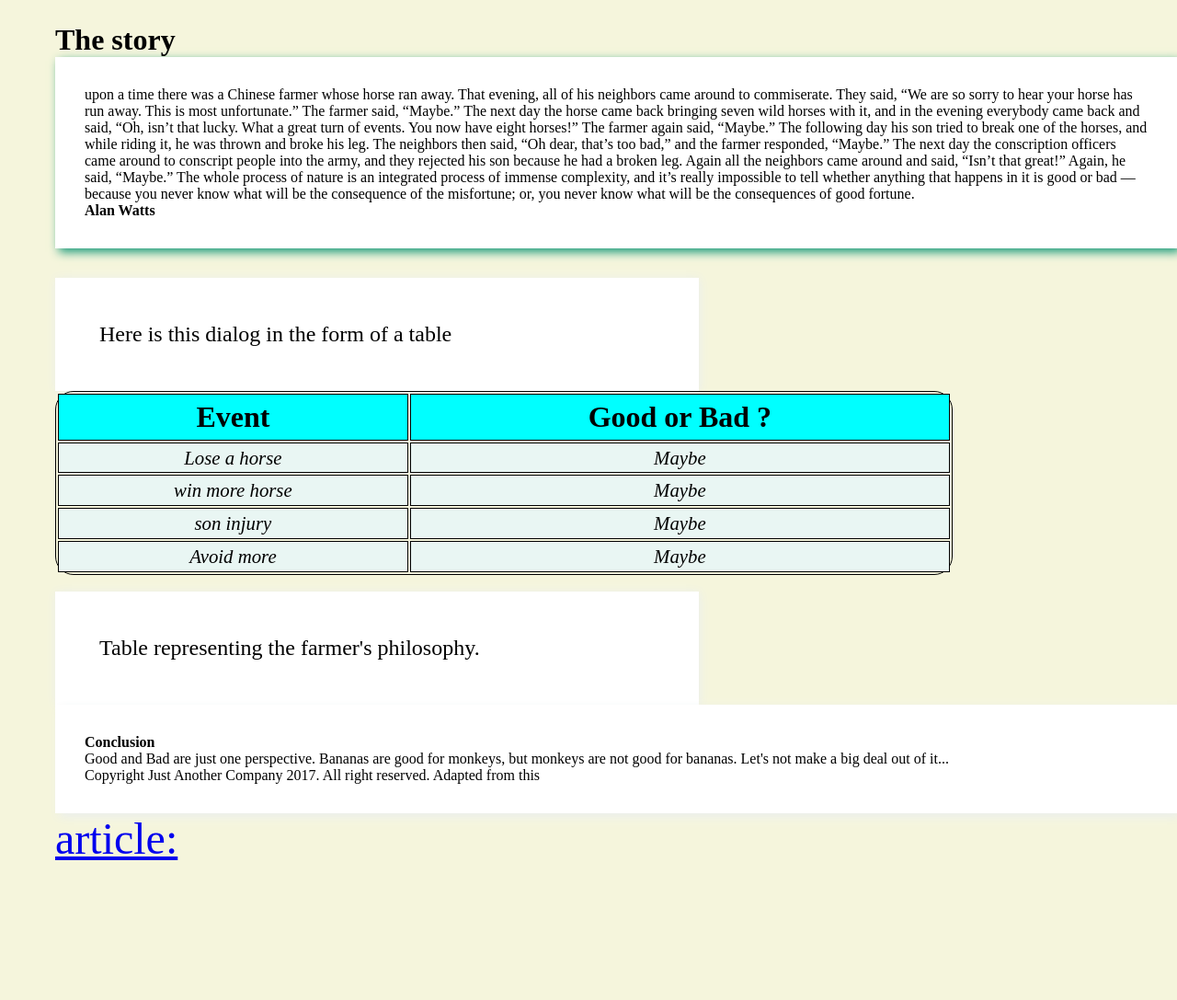
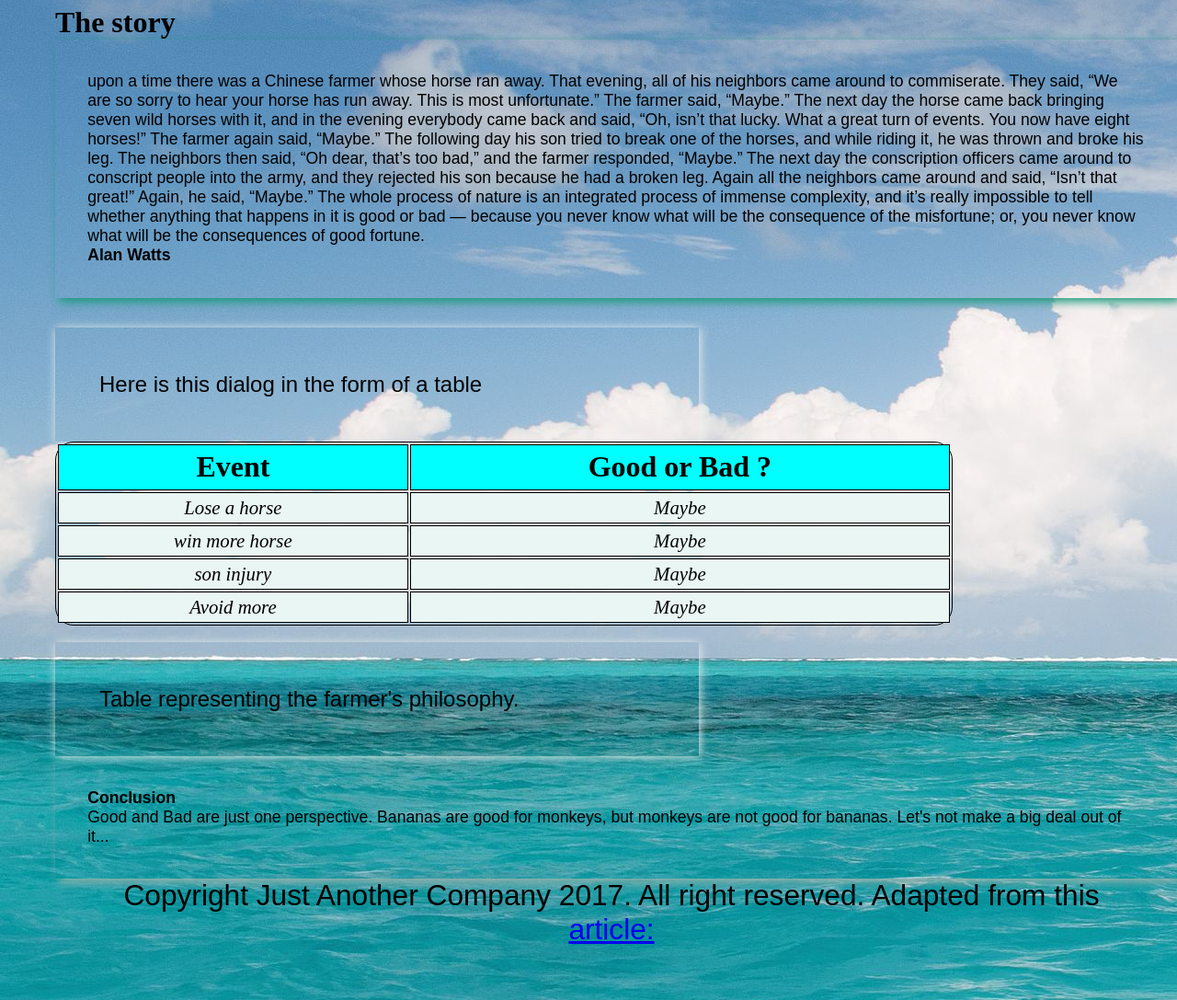
Before and after one commit to galalkoro/Learning-Challenge, a plain HTML site: page index.html in a window 1280 px wide. Shown: the part 709-1796 px from the top of the page at 92% size. Before the commit the page ends 1648 px from the top, so only its background shows below. Drawn offline with Linux system fonts and the light colour scheme.

Commit message:
background image

```diff
--- a/index.html
+++ b/index.html
@@ -80,19 +80,26 @@
 
       <section class="last-p">
         <p>
-            <b>Conclusion  </b> <br>
+                        <b>Conclusion  </b> <br>
             Good and Bad are just one perspective. Bananas are good for monkeys,
              but monkeys are not good for bananas. Let's not make a big deal out of it...
-
-
-            <br>
-
-           Copyright Just Another Company 2017. All right reserved. Adapted from this </p>
-            <a href="https://wellsbaum.blog/2018/01/27/alan-watts-the-story-of-the-chinese-farmer/" target="_blank">article:</a>
+            </p>
 
       </section>
 </section>
 
+<section class="link">
+
+
+</section>
+<footer>
+   <p>Copyright Just Another Company 2017. All right reserved. Adapted from this <br>
+
+    <a href="https://wellsbaum.blog/2018/01/27/alan-watts-the-story-of-the-chinese-farmer/" target="_blank">article:</a>
+
+   </p>
+
+</footer>
 
 </body>
 </html>
--- a/style.css
+++ b/style.css
@@ -6,7 +6,12 @@
 
 body{
     align-items: center;
-    background-color: beige;
+ background-image: url("./Images/background.jpg");
+}
+
+p{
+    font-family: Arial, sans-serif;
+    font-size: 1.1em;
 }
 
 .image img{
@@ -22,7 +27,8 @@ body{
    text-decoration: underline;
   padding-left: 60px;
   padding-top: 1em;
-  padding-bottom: 1em;
+  padding-bottom: 0.5em;
+  color: azure;
 }
 
 .list{
@@ -45,7 +51,6 @@ body{
 }
 
 .long-p p{
-    background-color: #fff;
     box-shadow: 4px 4px 10px #199a7a;
    padding: 2em;
     width: auto;
@@ -58,7 +63,6 @@ body{
 
 .table p {
 font-size: 1.5em;
-background-color: #fff;
     box-shadow: 1px 1px 10px #ebefee;
    padding: 2em;
     width: 700px;
@@ -92,8 +96,8 @@ font-size: 1.3rem;
 
 .last-p p{
 
-background-color: #fff;
-    box-shadow: 4px 4px 10px #ebefee;
+
+    box-shadow: 4px 4px 10px #9bb4ad;
    padding: 2em;
     width: auto;
 }
@@ -101,3 +105,11 @@ background-color: #fff;
 .last-p a{
 font-size: 3em;
 }
+
+footer{
+    padding-left: 50px;
+
+    text-align: center;
+    font-size: 1.8em;
+    padding-bottom: 2em;
+}
```
Also changed, not shown: Images/background.jpg (added).
